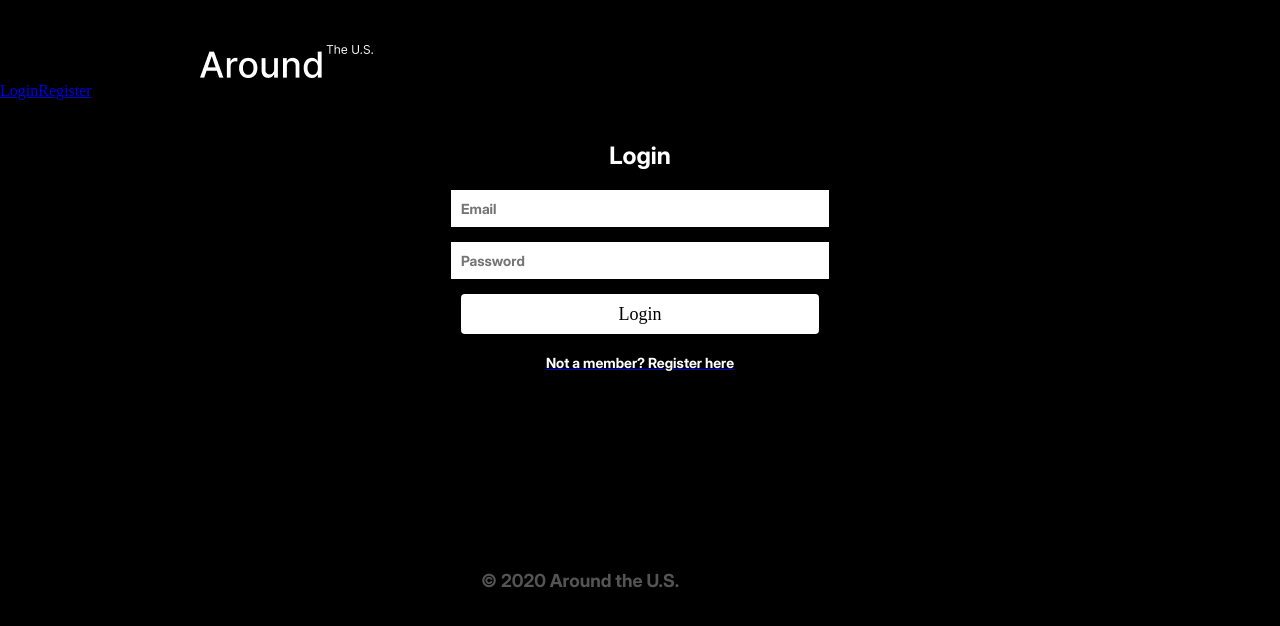
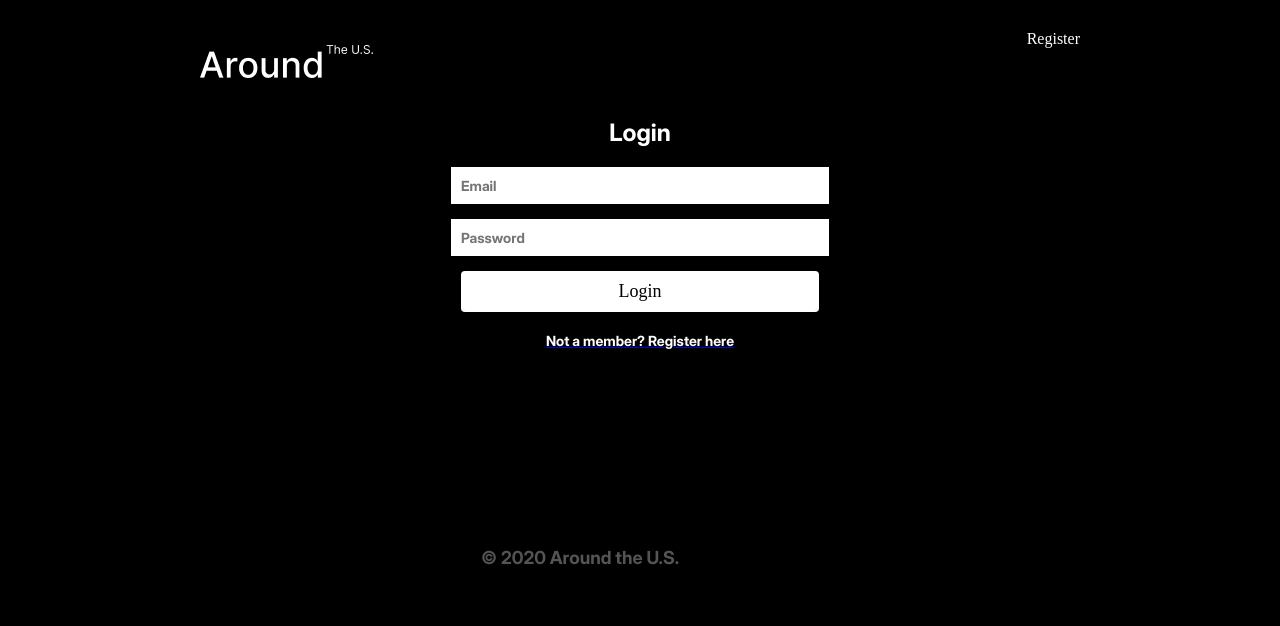
Before and after one commit to caleb963/web_project_around_auth, a React (Create React App) app: page /signin in a window 1280 px wide. Shown: the top 626 px of the page. Built offline with nearby package versions, Linux system fonts and the light colour scheme.

Commit message:
<feat><actualization>

```diff
--- a/src/App.js
+++ b/src/App.js
@@ -175,7 +175,6 @@ const handleLogout = () => {
 };
 
 
-
   return (
     <CurrentUserContext.Provider value={currentUser}>
 
@@ -185,7 +184,7 @@ const handleLogout = () => {
         <Route path="/signup" element={<Register onRegister={handleRegister} />} />
         <Route path="/signin"element={<Login onLogin={handleLogin} />} />
 
-<Route path="/" element= {<ProtectedRoute isAuthenticated={isAuthenticated} component={<Main />}></ProtectedRoute>} />
+<Route path="/" element= {<ProtectedRoute isAuthenticated={isAuthenticated} onEditProfile={handleEditProfileClick} onAddPlace={handleAddPlaceClick} onEditAvatar={handleEditAvatarClick} onCardClick={handleCardClick}  cards={cards} onCardLike={handleCardLike} onCardDelete={handleCardDelete}  component={<Main />}></ProtectedRoute>} />
 </Routes>
       <ImagePopup card={selectedCard} onClose={closeAllPopups}/>
 
--- a/src/blocks/header.css
+++ b/src/blocks/header.css
@@ -2,13 +2,29 @@
  width:100%;
  max-width:880px;
  height:auto;
+  display:flex;
+  align-items:center;
+  justify-content:space-between;
+  margin: auto;
 }
 
 .header__title{
-  margin-left:200px;
   margin-top:45px;
 }
 
+
+
+.header__nav{
+  display:flex;
+  gap:10px;
+}
+
+.header__link{
+  color:#ffffff;
+  text-decoration:none;
+  font-size:16px;
+  font-weight:400;
+}
 @media screen and (max-width:320px){
   .header{
     width:320px;
--- a/src/blocks/infoTooltip.css
+++ b/src/blocks/infoTooltip.css
@@ -1,31 +1,29 @@
 .tooltip{
-    background-image:'../images/tooltip__checkmark.png';
     display:none;
     position: fixed;
     top: 0;
     left:0;
-    width: 430px;
-    background-color: #ffffff;
     opacity: 0.9;
     z-index: 100;
     justify-content: center;
     align-items:center;
-    visibility: hidden;
     transition: opacity 0.3s, visibility 0.3s ease;
+    width:100%;
+    height:100%;
 }
 
 .tooltip__open {
     opacity: 1;
-    visibility: visible;
     display: flex;
 }
 
 .tooltip__content {
-  background-color: #ffffff;
+    width: 430px;
+    height:330px;
+    background-color: #ffffff;
   padding: 20px;
   border-radius: 8px;
   box-shadow: 0 4px 8px rgba(0, 0, 0, 0.1);
-  width: 100%;
   text-align:center;
   position: relative;
 }
@@ -33,15 +31,13 @@
 .tooltip__content_success {
     background-image: url('../images/tooltip__checkmark.png');
     background-repeat: no-repeat;
-    background-position: center;
-    background-size: 100px;
+    background-position: bottom;
+
 }
 
 .tooltip__content_error {
     background-image: url('../images/tooltip__error.png');
     background-repeat: no-repeat;
-    background-position: center;
-    background-size: 100px;
 }
 
 .tooltip__message{
@@ -52,11 +48,12 @@
 
 .tooltip__close {
     position: absolute;
-    top: 10PX;
-    right: 10px;
-    font-size: 24px;
+    top: -50px;
+    right: -50px;
+    font-size: 16px;
     cursor: pointer;
-    color: #ffffff;
+    border:none;
+    background: none;
 }
 
 .tooltip__close:hover {
--- a/src/components/Header.js
+++ b/src/components/Header.js
@@ -1,16 +1,16 @@
 import React from 'react';
-import { Link } from 'react-router-dom';
+import { Link, useLocation } from 'react-router-dom';
 import headerTitle from '../images/header__title.png';
 
 function Header({ isAuthenticated, onLogout }) {
+  const location = useLocation();
     return (
         <header className="header">
              <img src={headerTitle} alt="header-title" className="header__title" />
              {isAuthenticated ? (
                 <button onClick={onLogout} className="header__button">Logout</button> ) : (
       <nav className="header__nav">
-        <Link to="/signin" className="header__link">Login</Link>
-        <Link to="/signup" className="header__link">Register</Link>
+        <Link to={location.pathname == '/signin' ? '/signup':'/signin' } className="header__link">{location.pathname == '/signin' ? 'Register':'Login'}</Link>
       </nav>
        )}
         </header>
--- a/src/components/InfoTooltip.js
+++ b/src/components/InfoTooltip.js
@@ -1,12 +1,13 @@
 import React from 'react';
 import '../blocks/infoTooltip.css';
+import closeIcon from '../images/Close__Icon.png';
 
 function InfoTooltip({ isOpen, onClose, message, type}) {
     return (
             <div className={`tooltip ${isOpen ? 'tooltip__open' : ''}`}>
                 <div className={`tooltip__content tooltip__content_${type}`}>
                     <p className="tooltip__message">{message}</p>
-                    <button href='Close__Icon.png' className="tooltip__close" onClick={onClose}>Close</button>
+                    <img src={closeIcon} alt='close' className="tooltip__close" onClick={onClose} />
                 </div>
             </div>
         );
--- a/src/components/Main.js
+++ b/src/components/Main.js
@@ -13,7 +13,6 @@ function Main({ onEditProfile, onAddPlace, onEditAvatar, onCardClick, cards, onC
     const [userDescription, setUserDescription] = useState('');
     const [userAvatar, setUserAvatar] = useState('');*/
     const currentUser = useContext(CurrentUserContext); //use the content of the CurrentUserContext
-   console.log(cards);
 
     return (
     <div className="page">
```
